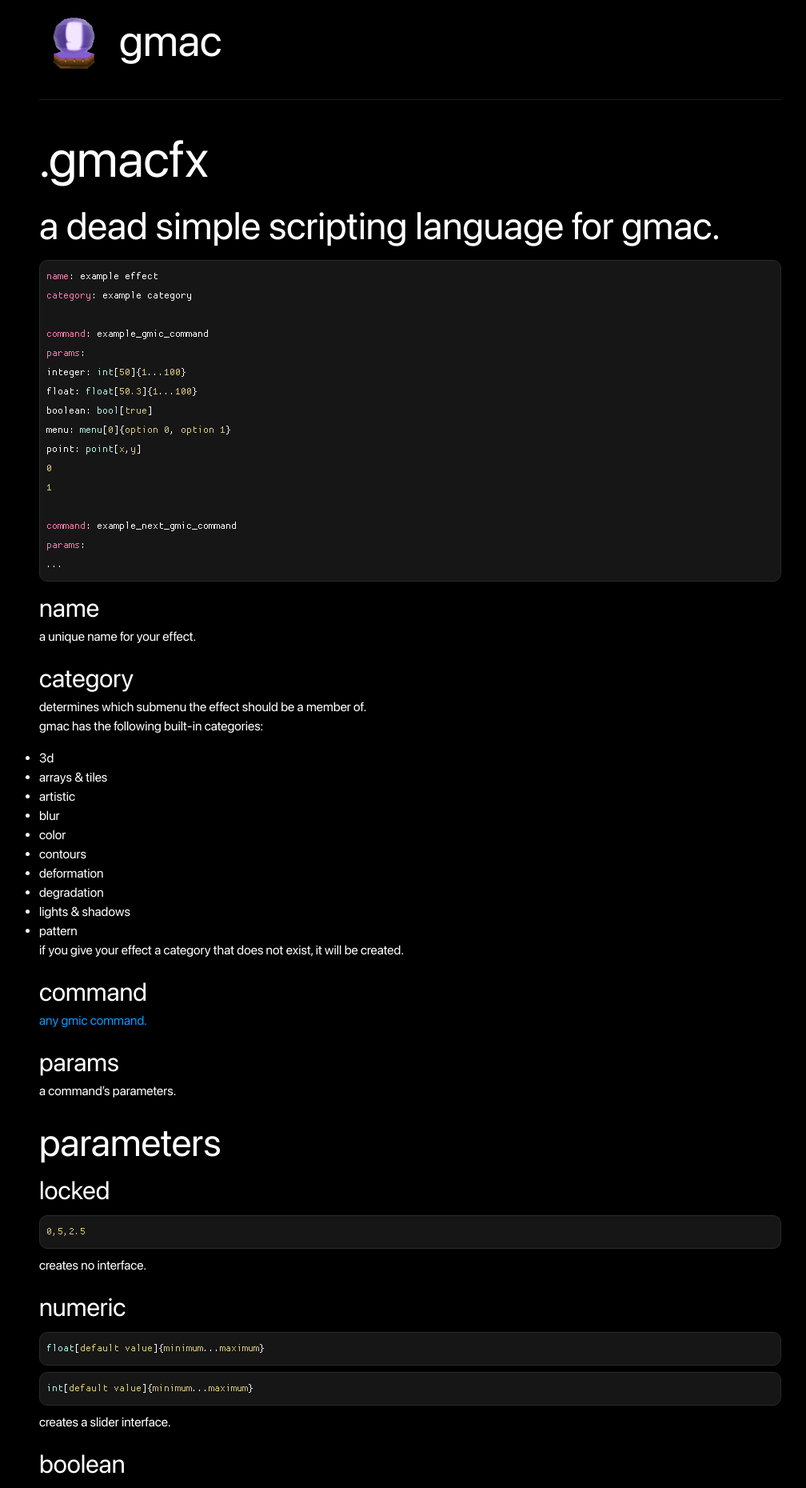
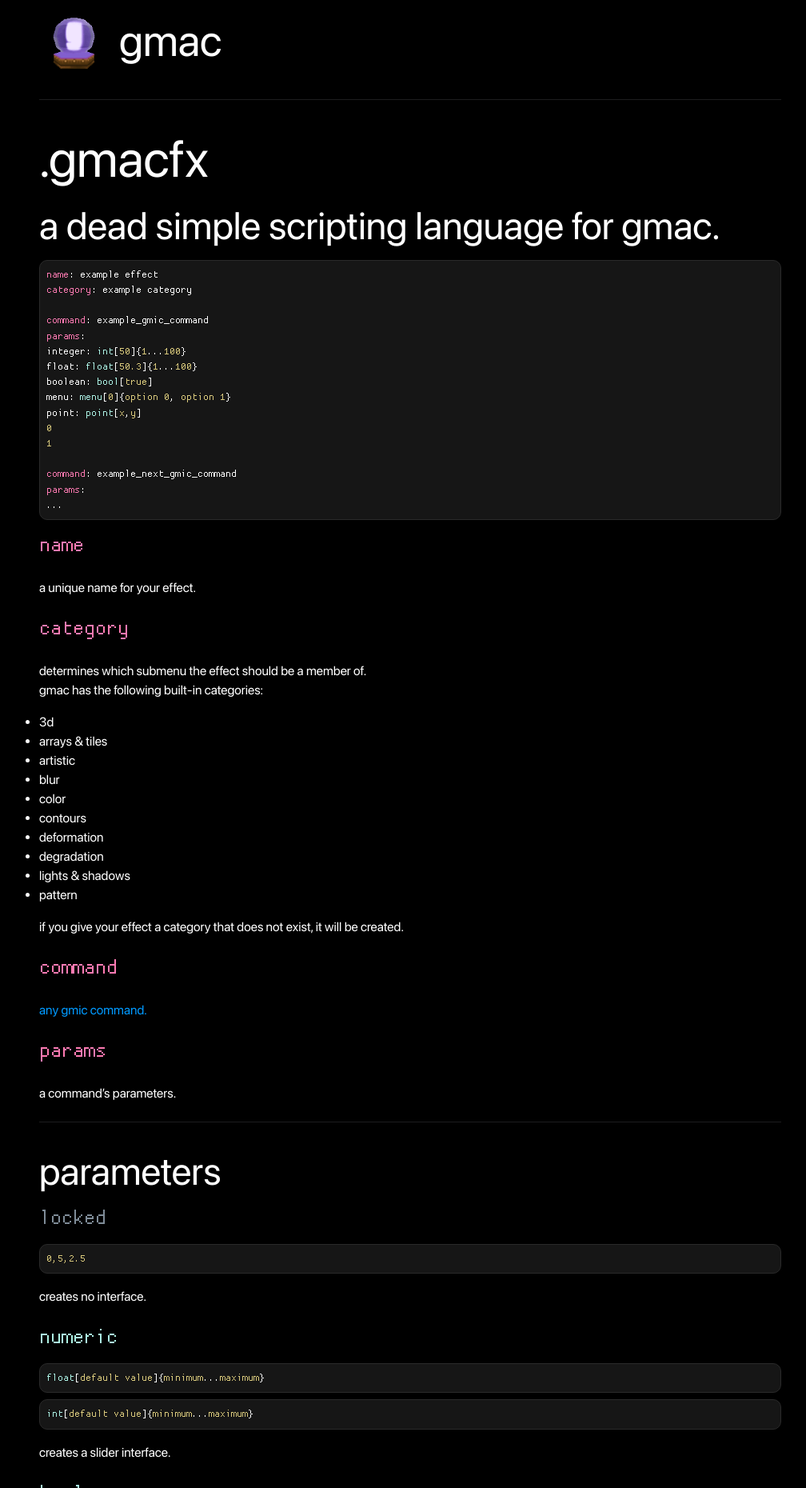
Before and after one commit to seizurewarning/seizurewarning.github.io, a Jekyll site: the page built from docs/gmacfx.md, in a window 1280 px wide. Shown: the top 1860 px of the page at 80% size, without its empty margins (127-1135 px from the left). Built offline with Jekyll 4.4.1, drawn with Linux system fonts in a browser that asks for light colours; some of the changed text lies outside the part shown.

Commit message:
added structure

```diff
--- a/_config.yml
+++ b/_config.yml
@@ -1,5 +1,5 @@
 title: seizurewarning
-email: seizurewarning@proton.me
+email: me@seizurewarn.ing
 baseurl: ""
 url: "https://seizurewarn.ing" # the base hostname & protocol for your site, e.g. http://example.com
 instagram_username: _seizurewarning
--- /dev/null
+++ b/_includes/footer.html
@@ -0,0 +1,13 @@
+<style>
+  a.footer {
+      padding: 0 2em;
+  }
+</style>
+
+<footer>
+  <div class="footer" style="padding: 1.5em; text-align: center;">
+    <hr>
+    <a class="footer" href="mailto:{{ site.email }}">{{ site.email }}</a>
+    <a class="footer" href="https://instagram.com/_seizurewarning"><span class="username">@_seizurewarning</span></a>
+  </div>
+</footer>
--- /dev/null
+++ b/_includes/header.html
@@ -0,0 +1,27 @@
+<style>
+  .header-frame {
+      display: flex;
+      align-items: center;
+  }
+
+  .image-frame {
+      display: inline-block;
+      background: url("../assets/images/logos/logo25.gif")
+                  no-repeat center;
+      width: calc(4vw + 4vh);
+      height: calc(4vw + 4vh);
+      background-size: cover;
+  }
+
+  .text-frame {
+      font-size: calc(2.5vw + 2.5vh);
+      display: inline-block;
+      margin: 1vh 1vw;
+  }
+
+</style>
+<div class="header-frame">
+  <span class="image-frame"></span>
+  <h1 class="text-frame">gmac</h1>
+</div>
+<hr>
--- a/_includes/modal.html
+++ b/_includes/modal.html
@@ -20,7 +20,6 @@
 
   .modal-content {
       background-color: black;
-  border: 1px solid #888;
       border-radius: 10px;
       width: 75vw;
       max-height: 80vh;
@@ -67,7 +66,7 @@ body.modal-open {
 <div id="{{ include.id }}-container" class="modal-container">
   <div class="modal-content">
     <div class="modal-header">
-      <h3>{{ include.title }}</h3>
+      <h2>{{ include.title }}</h2>
       <span class="modal-close" id="close-{{ include.id }}">&times;</span>
     </div>
     <hr>
--- /dev/null
+++ b/_includes/social.html
@@ -0,0 +1,2 @@
+<div>
+</div>
--- a/_layouts/default.html
+++ b/_layouts/default.html
@@ -8,42 +8,15 @@
 
     <link rel="stylesheet" type="text/css" href="{{ "/assets/css/gmacfx-api.css" | relative_url }}">
 
-    <style>
-            .header-frame {
-                display: flex;
-                align-items: center;
-            }
-
-            .image-frame {
-                display: inline-block;
-                background: url("../assets/images/logos/logo25.gif")
-                no-repeat center;
-                width: calc(4vw + 4vh);
-                height: calc(4vw + 4vh);
-                background-size: cover;
-            }
-
-            .text-frame {
-                font-size: calc(2.5vw + 2.5vh);
-                display: inline-block;
-                margin: 1vh 1vw;
-            }
-
-    </style>
-  </head>
+     </head>
 
 <body>
-
-  <div class="header-frame">
-	<span class="image-frame"></span>
-	<h1 class="text-frame">gmac</h1>
-
-  </div>
-
-  <hr>
+{%- include header.html -%}
 
 {{ content }}
 
+
+{%- include footer.html -%}
 </body>
 
 </html>
--- a/assets/css/gmacfx-api.css
+++ b/assets/css/gmacfx-api.css
@@ -8,6 +8,7 @@ pre code.gmacfx {
     font-family: "ProggyCleanSZ Nerd Font Mono";
     font-size: 16px;
     font-weight: normal;
+    line-height: 1.2em;
     display: block;
     background: rgb(22, 22, 22);
     border: 1px solid rgb(42, 42, 42);
@@ -16,22 +17,26 @@ pre code.gmacfx {
     margin: 0.5em 0;
 }
 
-code.gmacfx .token-comment {
+h3 {
+    font-family: "ProggyCleanSZ Nerd Font Mono";
+}
+
+.token-comment {
     color: rgb(127, 140, 152);
 }
 
-code.gmacfx .token-keyword-def {
+.token-keyword-def {
     color: rgb(255, 122, 178);
 }
 
-code.gmacfx .token-type {
+.token-type {
     color: rgb(172, 242, 228);
 }
 
-code.gmacfx .token-brackets {
+.token-brackets {
     color: rgb(217, 201, 124);
 }
 
-code.gmacfx .token-braces-content {
+.token-braces-content {
     color: rgb(217, 201, 124);
 }
--- a/assets/css/style.css
+++ b/assets/css/style.css
@@ -28,10 +28,10 @@
     padding: 0;
 }
 
-html {
-    font-size: 16px; /* Base font size for relative units */
-    -webkit-text-size-adjust: 100%; /* Prevents font scaling in landscape on iOS */
-}
+/* html { */
+/*     font-size: 16px; /\* Base font size for relative units *\/ */
+/*     -webkit-text-size-adjust: 100%; /\* Prevents font scaling in landscape on iOS *\/ */
+/* } */
 
 body {
     max-width: 90%;
@@ -68,7 +68,7 @@ h3 {
 p {
     display: block;
     /* line-height: 1.47; */
-    margin-bottom: 1em;
+    margin: 1em 0;
 }
 
 /* Links */
@@ -107,14 +107,14 @@ table {
     text-align: left;
     border-collapse: collapse;
     width: 100%;
-    /* margin: 1rem 0; */
+    margin: 1rem 0;
     overflow-x: auto;
     display: block;
 }
 
 table th, table td {
     padding: 0.5rem;
-    border-bottom: 1px solid var(--border-color);
+    /* border-bottom: 1px solid var(--border-color); */
 }
 
 /* Images */
@@ -134,9 +134,9 @@ code {
 /* Media Queries */
 /* Small screens (mobile) */
 @media screen and (max-width: 480px) {
-    html {
-        font-size: 14px;
-    }
+    /* html { */
+    /*     font-size: 14px; */
+    /* } */
 
     body {
         padding: 0 0.75rem;
@@ -161,9 +161,9 @@ code {
 
 /* Medium screens (tablets) */
 @media screen and (min-width: 481px) and (max-width: 768px) {
-    html {
-        font-size: 1em;
-    }
+    /* html { */
+    /*     font-size: 1em; */
+    /* } */
 
     body {
         max-width: 95%;
--- a/docs/gmacfx.md
+++ b/docs/gmacfx.md
@@ -4,7 +4,9 @@ title:  "gmacfx"
 permalink: gmacfx-api
 ---
 <link rel="stylesheet" type="text/css" href="{{ "/assets/css/gmacfx-api.css" | relative_url }}">
+<style>
 
+</style>
 # .gmacfx
 ## a dead simple scripting language for gmac.
 <pre><code class="gmacfx">name: example effect
@@ -23,9 +25,9 @@ point: point[x,y]
 command: example_next_gmic_command
 params:
 ...</code></pre>
-### name
+<h3 class="token-keyword-def">name</h3>
 a unique name for your effect.
-### category
+<h3 class="token-keyword-def">category</h3>
 determines which submenu the effect should be a member of.<br>
 gmac has the following built-in categories:
 - 3d
@@ -40,34 +42,33 @@ gmac has the following built-in categories:
 - pattern
 
 if you give your effect a category that does not exist, it will be created.
-### command
+<h3 class="token-keyword-def">command</h3>
 [any gmic command.](https://gmic.eu/reference/list_of_commands.html)
-### params
+<h3 class="token-keyword-def">params</h3>
 a command's parameters.
+<hr>
 ## parameters
-### locked
+<h3 class="token-comment">locked</h3>
 <pre><code class="gmacfx">0,5,2.5</code></pre>
 creates no interface.
-### numeric
+<h3 class="token-type">numeric</h3>
 <pre><code class="gmacfx">float[default value]{minimum...maximum}</code></pre>
 <pre><code class="gmacfx">int[default value]{minimum...maximum}</code></pre>
 creates a slider interface.
-### boolean
+<h3 class="token-type">boolean</h3>
 <pre><code class="gmacfx">bool[default]</code></pre>
 creates a toggle interface.
-### menu
+<h3 class="token-type">menu</h3>
 <pre><code class="gmacfx">menu[default index]{option 0, option 1}</code></pre>
 creates a menu interface.
-### point
+<h3 class="token-type">point</h3>
 <pre><code class="gmacfx">point[default x value, default y value]</code></pre>
 creates a point interface.
 {% include modal.html id="point-params-note" title="note on point parameters" content="note-point-params.html" link_text="note on point parameters" %}
-<br>
-
----
+<hr>
 ## helpers
-### % - normalize
-
+<h3 class="token-brackets">%</h3>
+normalizes parameters
 <table class="code-example-table">
     <tr>
         <td><pre><code class="gmacfx">float[0.5]%</code></pre></td>
@@ -91,6 +92,6 @@ creates a point interface.
     </tr>
 </table>
 
-### // - comment
+<h3 class="token-comment">//</h3>
 <pre><code class="gmacfx">// this is a comment</code></pre>
 the effect parser will ignore this line.<br>
```
Also changed, not shown: assets/minima-social-icons.svg (added). Lines whose indentation alone changed are shown as unchanged.
